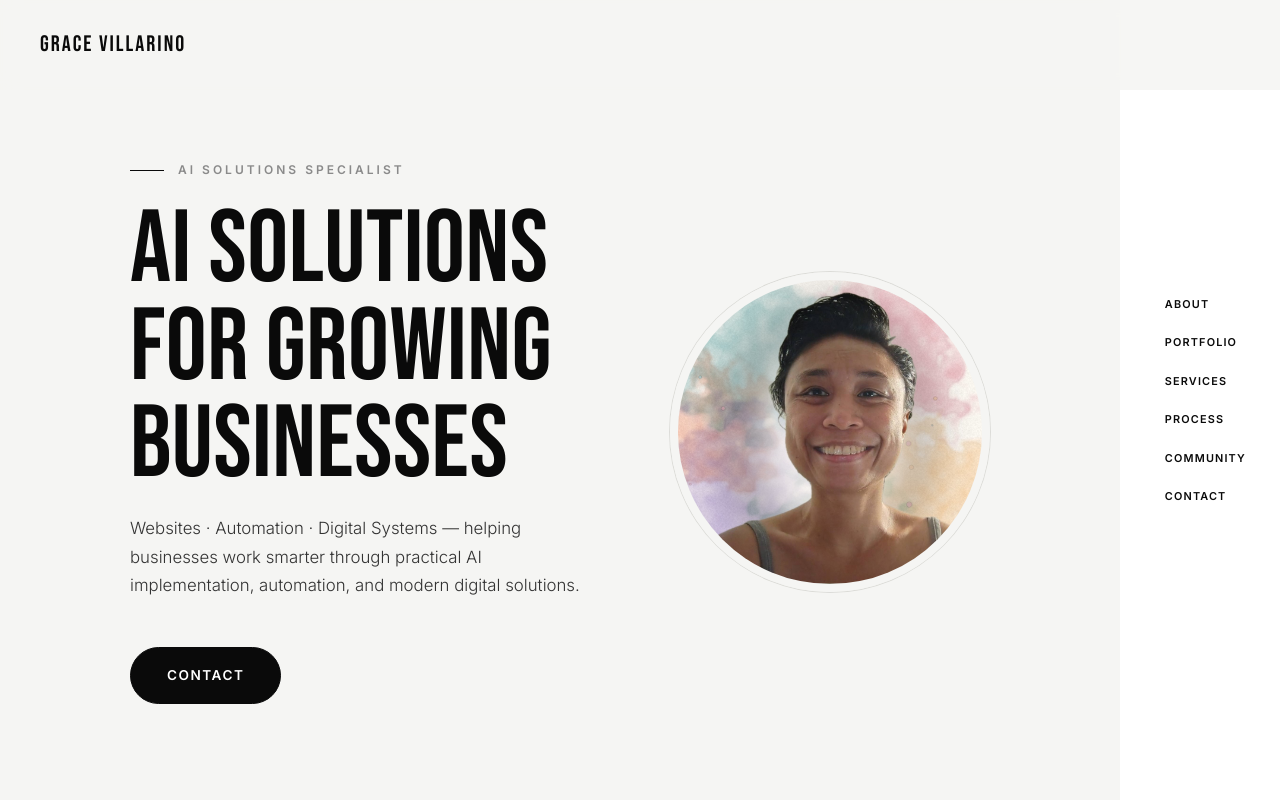
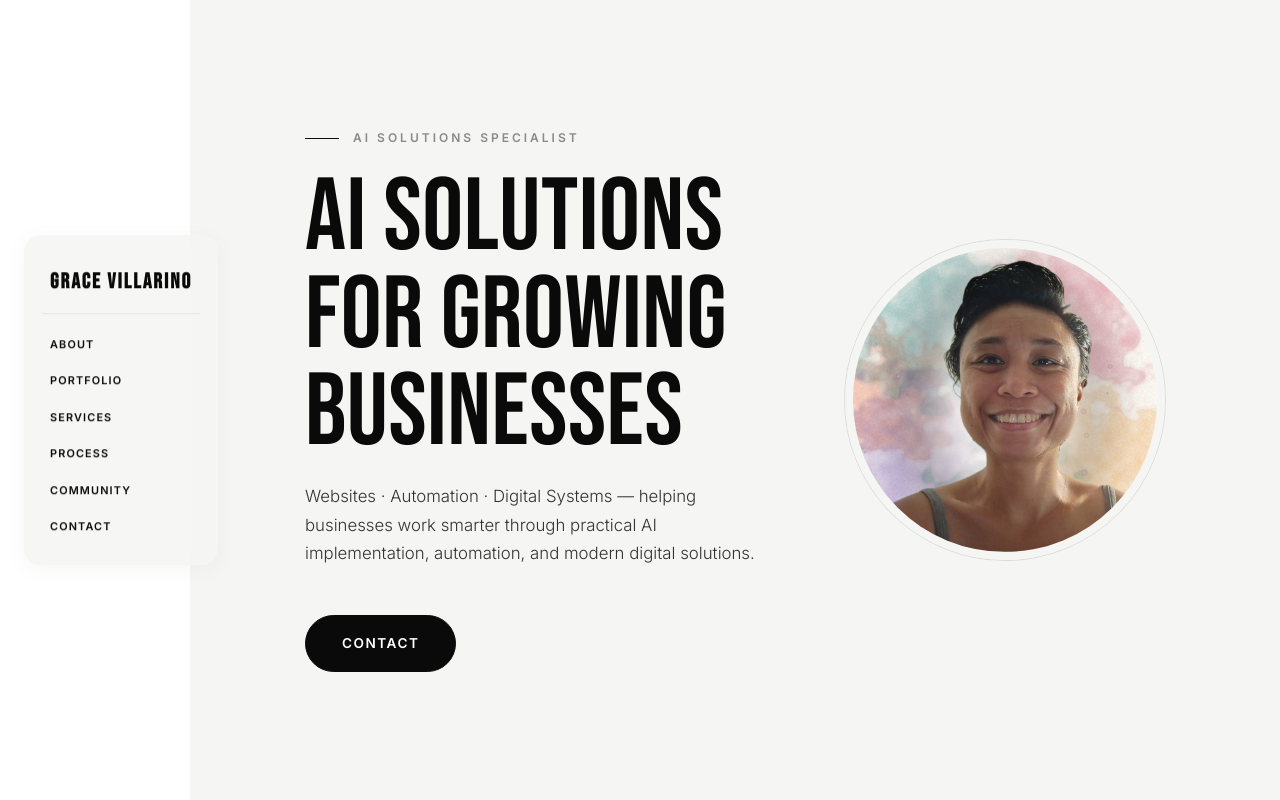
Before and after one commit to gracevillarino/ako, a plain HTML site: page index.html in a window 1280 px wide. Shown: the top 800 px of the page. Drawn offline with Linux system fonts and the light colour scheme.

Commit message:
Move navigation menu to the left with logo and frosted background

```diff
--- a/index.html
+++ b/index.html
@@ -40,7 +40,8 @@ line-height:1.7;
 color:var(--black);
 background:var(--white);
 overflow-x:hidden;
-padding-right:160px;
+padding-left:190px;
+padding-right:0;
 }
 
 .container{
@@ -144,17 +145,7 @@ color:var(--black);
 /* nav */
 
 header{
-position:fixed;
-top:0;
-left:0;
-right:0;
-z-index:200;
-display:flex;
-align-items:center;
-justify-content:space-between;
-padding:26px 40px;
-background:rgba(245,245,243,.85);
-backdrop-filter:blur(10px);
+display:none;
 }
 
 .logo{
@@ -168,14 +159,29 @@ text-decoration:none;
 nav{
 position:fixed;
 top:50%;
-right:24px;
+left:24px;
 z-index:190;
 width:auto;
 height:auto;
-padding:0;
+padding:22px 18px;
 transform:translateY(-50%);
-background:transparent;
-border:none;
+background:rgba(245,245,243,.85);
+backdrop-filter:blur(10px);
+border-radius:16px;
+box-shadow:0 4px 24px rgba(0,0,0,.04);
+}
+
+nav .nav-logo{
+display:block;
+font-family:'Bebas Neue',sans-serif;
+font-size:1.35rem;
+letter-spacing:2px;
+color:var(--black);
+text-decoration:none;
+margin-bottom:14px;
+padding-bottom:12px;
+border-bottom:1px solid rgba(0,0,0,.08);
+white-space:nowrap;
 }
 
 nav ul{
@@ -187,7 +193,7 @@ gap:4px;
 
 nav a{
 display:block;
-padding:8px 10px;
+padding:7px 8px;
 text-decoration:none;
 color:var(--black);
 font-size:.68rem;
@@ -274,7 +280,7 @@ min-height:100vh;
 display:flex;
 align-items:center;
 background:var(--off);
-padding-top:160px;
+padding:100px 0;
 }
 
 .hero-grid{
@@ -631,14 +637,29 @@ border-top:1px solid #222;
 }
 
 @media(max-width:960px){
-body{padding-right:0;}
+body{padding-left:0;padding-right:0;}
+header{
+position:fixed;
+top:0;
+left:0;
+right:0;
+z-index:200;
+display:flex;
+align-items:center;
+justify-content:space-between;
+padding:26px 40px;
+background:rgba(245,245,243,.85);
+backdrop-filter:blur(10px);
+}
+nav .nav-logo{display:none;}
+.hero{padding-top:140px;}
 .hero-grid,.two-col{grid-template-columns:1fr;}
 .hero-photo{justify-self:center;margin-top:50px;}
 .step-row{grid-template-columns:1fr;gap:10px;}
 .portfolio-grid{grid-template-columns:repeat(2,minmax(0,1fr));}
 .nav-toggle{display:flex;z-index:201;}
 nav{
-top:92px;right:20px;width:min(280px,calc(100vw - 40px));height:auto;padding:0;transform:translateY(-8px);
+top:92px;right:20px;left:auto;width:min(280px,calc(100vw - 40px));height:auto;padding:0;transform:translateY(-8px);
 background:rgba(255,255,255,.98);border:none;border-radius:16px;box-shadow:0 20px 60px rgba(0,0,0,.14);
 max-height:0;overflow:hidden;visibility:hidden;opacity:0;pointer-events:none;
 transition:max-height .35s ease,opacity .2s ease,transform .2s ease,visibility .35s;
@@ -672,6 +693,7 @@ h2{font-size:2.4rem;}
 </header>
 
 <nav>
+<a class="logo nav-logo" href="#top">GRACE VILLARINO</a>
 <ul>
 <li><a href="#about" onclick="document.querySelector('nav').classList.remove('open');document.body.classList.remove('nav-open')">ABOUT</a></li>
 <li><a href="#portfolio" onclick="document.querySelector('nav').classList.remove('open');document.body.classList.remove('nav-open')">PORTFOLIO</a></li>
```
